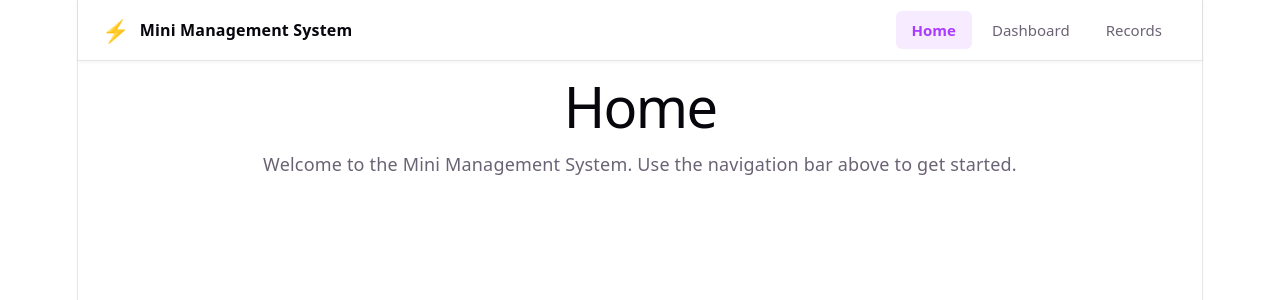
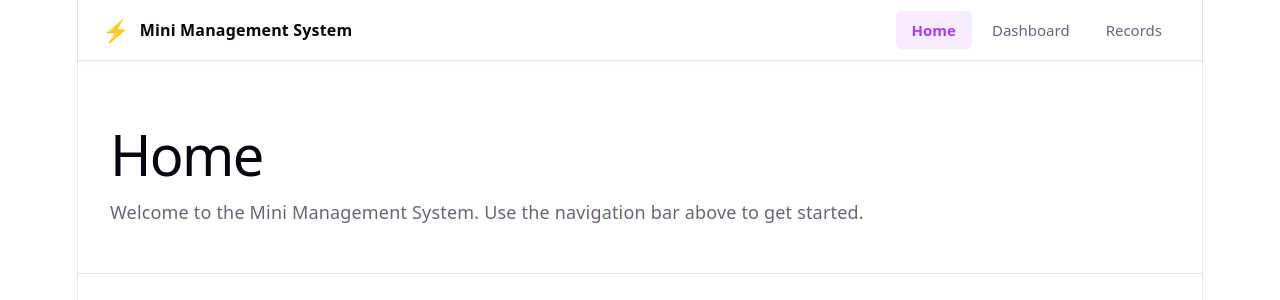
Before and after one commit to Mick24-sv/Midterm-Practice, a React (Vite) app in the folder frontend/: page / in a window 1280 px wide. Shown: the top 300 px of the page. Built offline with nearby package versions, Linux system fonts and the light colour scheme.

Commit message:
Add page-section styles

```diff
--- a/frontend/src/App.css
+++ b/frontend/src/App.css
@@ -1,3 +1,19 @@
+/* ── Page sections ───────────────────────────────────────── */
+main {
+  flex: 1;
+}
+
+.page-section {
+  padding: 48px 32px;
+  border-bottom: 1px solid var(--border);
+  text-align: left;
+
+  @media (max-width: 640px) {
+    padding: 32px 20px;
+  }
+}
+
+
 .counter {
   font-size: 16px;
   padding: 5px 10px;
```
